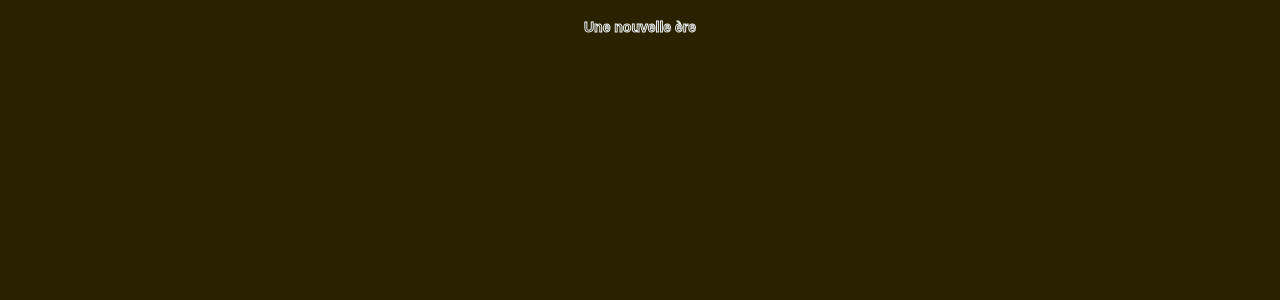
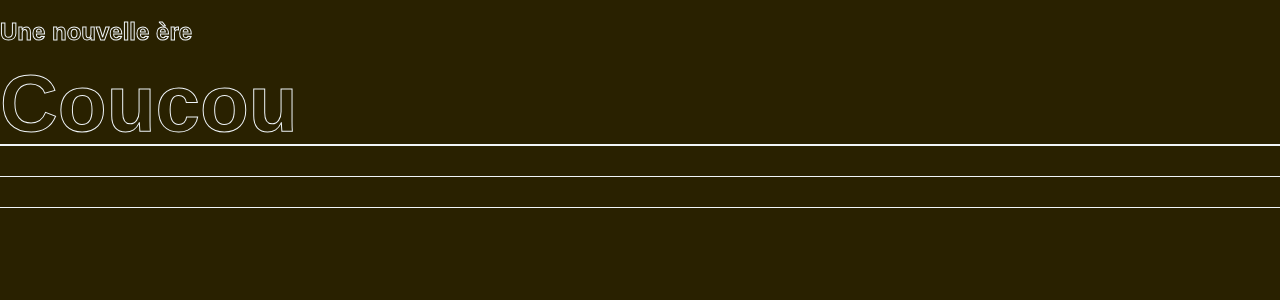
Before and after one commit to CharlieLabat/anneau-canal-plus, a React (Vite) app: page / in a window 1280 px wide. Shown: the top 300 px of the page. Built offline with nearby package versions, Linux system fonts and the light colour scheme.

Commit message:
Bas de page et début création anneau

```diff
--- a/src/App.jsx
+++ b/src/App.jsx
@@ -1,13 +1,22 @@
-
 
 import './App.scss'
+import Anneau from './components/Anneau'
 
 function App() {
 
 
-  return (<section className='zonePrincipal'>
+  return (
+  <>
+  <section className='zonePrincipal'>
     <h1 className='titrePrincipal'>Une nouvelle ère</h1>
-  </section> )
+  </section>
+  <Anneau></Anneau>
+  <footer className='basPage'>
+    <p className='basPage__partie'></p>
+    <p className='basPage__partie'></p>
+    <p className='basPage__partie'></p>
+  </footer>
+  </> )
 }
 
 export default App
--- a/src/App.scss
+++ b/src/App.scss
@@ -1,12 +1,13 @@
 @use "./styles/reset"; // Retire tout style par défaut des navigateurs
 @use "./styles/base"; // Ajuste le style général
+@use "./styles/anneau"; // Création de l'anneau
 
 body {
   background-color: #292100;
   color: #292100;
   display: flex;
   flex-direction: column;
-  justify-content: center;
+  justify-content: space-between;
   align-items: center;
 
   font-family: "Outfit", sans-serif;
@@ -16,7 +17,21 @@ body {
   -webkit-text-stroke: 1px #f0f5f8;
 }
 .zonePrincipal {
-    margin-top: 2rem;
+  margin-top: 2rem;
+    margin-bottom: 2rem;
 }
 .titrePrincipal {
+  font-size: 2.4rem;
 }
+
+.basPage {
+  width: 100vw;
+  border-top: #f0f5f8 solid 0.1rem;
+  display: flex;
+  flex-direction: column;
+  gap: 3rem;
+
+  &__partie {
+    border-bottom: #f0f5f8 solid 0.1rem;
+  }
+}
--- a/src/components/Anneau.jsx
+++ b/src/components/Anneau.jsx
@@ -1,5 +1,7 @@
 
 const Anneau = () => {
-
+ return <section className="anneau">
+    <h2 className="anneau__texte">Coucou</h2>
+ </section>
 }
 export default Anneau
--- a/src/styles/_anneau.scss
+++ b/src/styles/_anneau.scss
@@ -0,0 +1,6 @@
+.anneau{
+    background-color: conic-gradient(#FACA40,#F02A47);
+    &__texte{
+        font-size: 8rem;
+    }
+}
```
